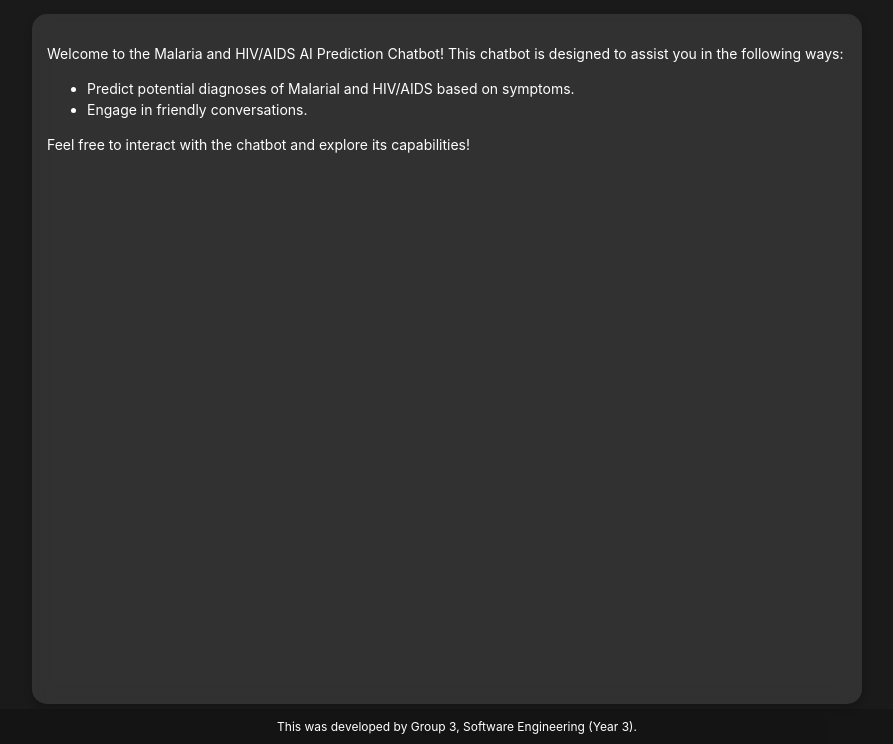
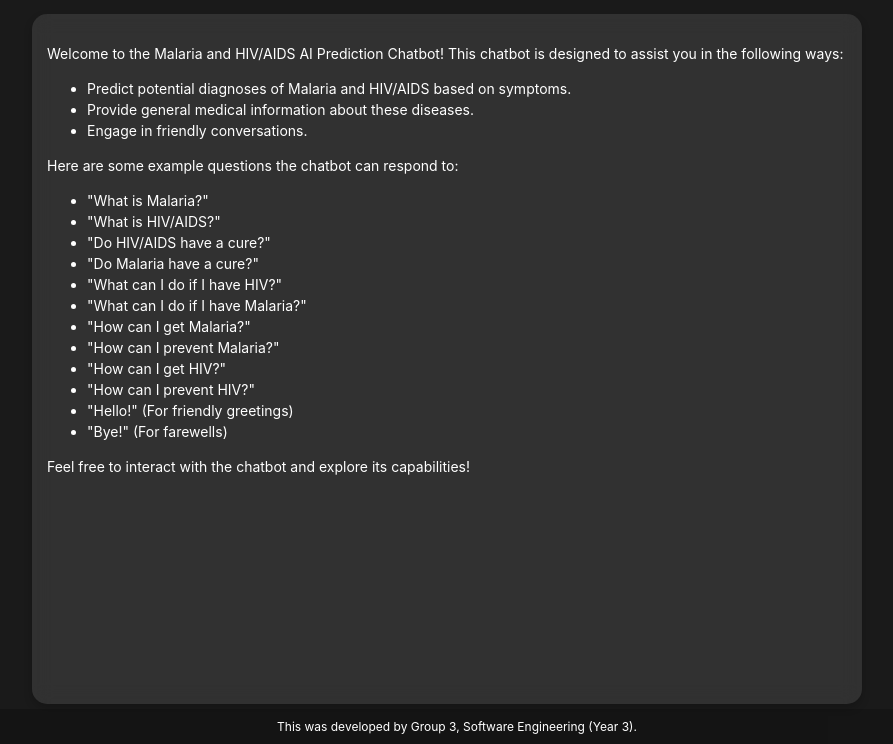
Before and after one commit to henryallison/AI_Group3_Implementation_Assignment3, a Flask app: page /about in a window 1280 px wide. Shown: the part 56-800 px from the top of the page, without its empty margins (193-1086 px from the left). Run offline with Flask 3, Linux system fonts and the light colour scheme; parts of the project's set-up code (start-up, migrations or seed data) failed here and were passed over.

Commit message:
Update about.html

```diff
--- a/templates/about.html
+++ b/templates/about.html
@@ -19,8 +19,24 @@
         <div class="content">
             <p>Welcome to the Malaria and HIV/AIDS AI Prediction Chatbot! This chatbot is designed to assist you in the following ways:</p>
             <ul>
-                <li>Predict potential diagnoses of Malarial and HIV/AIDS based on symptoms.</li>
+                <li>Predict potential diagnoses of Malaria and HIV/AIDS based on symptoms.</li>
+                <li>Provide general medical information about these diseases.</li>
                 <li>Engage in friendly conversations.</li>
+            </ul>
+            <p>Here are some example questions the chatbot can respond to:</p>
+            <ul>
+                <li>"What is Malaria?"</li>
+                <li>"What is HIV/AIDS?"</li>
+                <li>"Do HIV/AIDS have a cure?"</li>
+                <li>"Do Malaria have a cure?"</li>
+                <li>"What can I do if I have HIV?"</li>
+                <li>"What can I do if I have Malaria?"</li>
+                <li>"How can I get Malaria?"</li>
+                <li>"How can I prevent Malaria?"</li>
+                <li>"How can I get HIV?"</li>
+                <li>"How can I prevent HIV?"</li>
+                <li>"Hello!" (For friendly greetings)</li>
+                <li>"Bye!" (For farewells)</li>
             </ul>
             <p>Feel free to interact with the chatbot and explore its capabilities!</p>
         </div>
```
